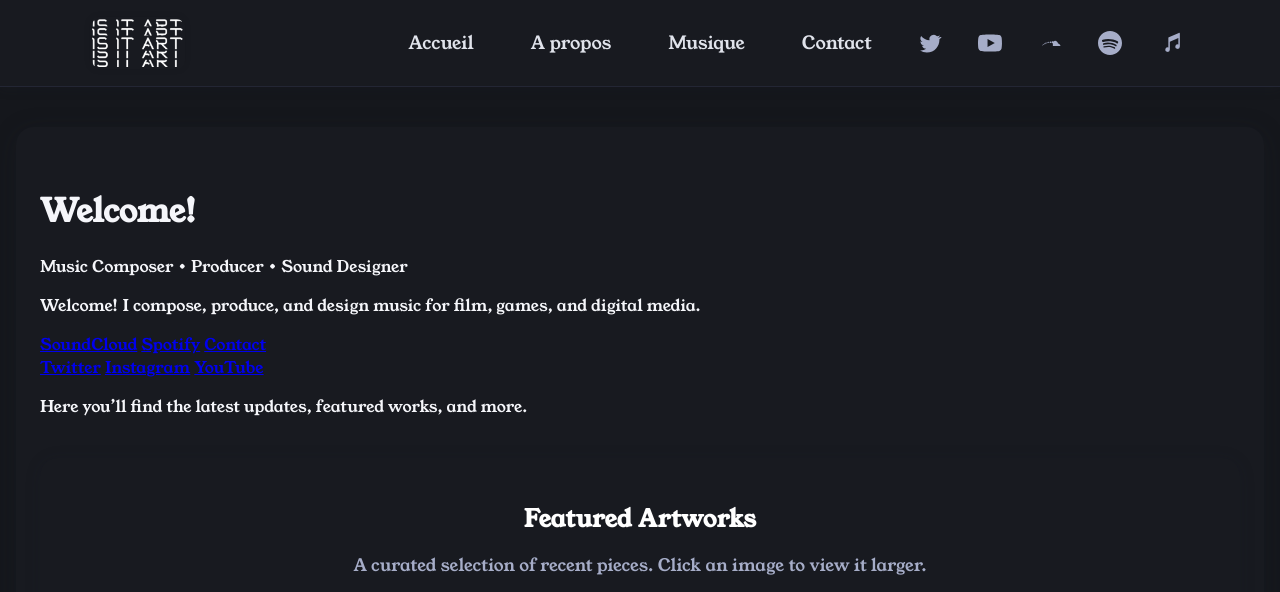
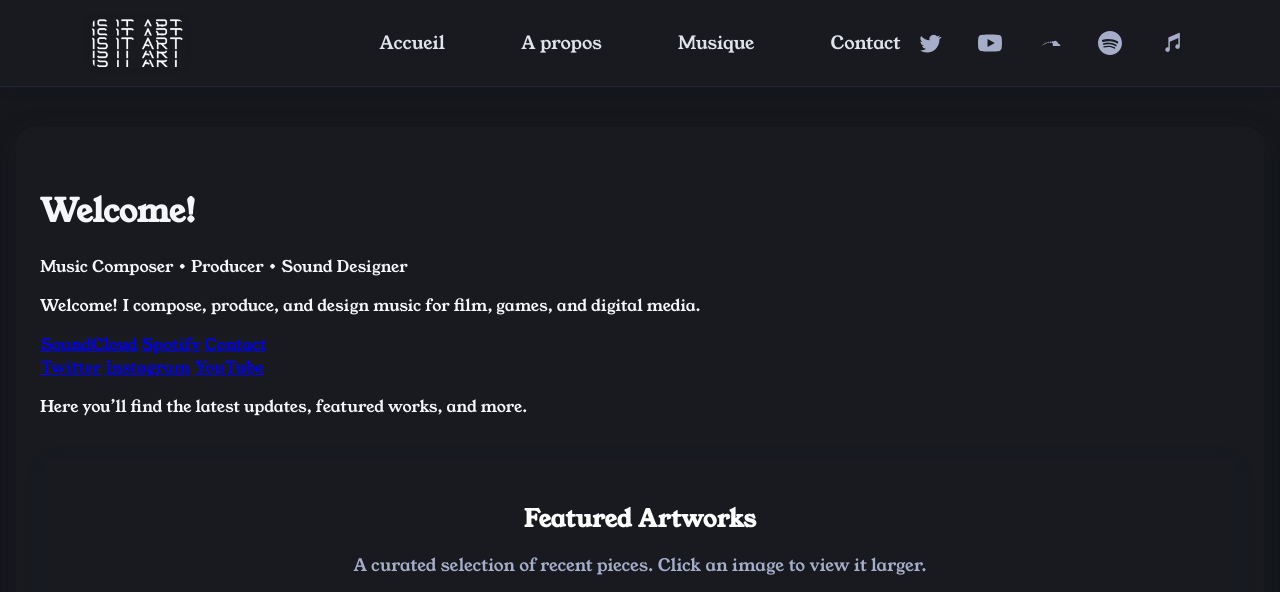
Before and after one commit to 0xnebru/0xnebru.github.io, a Jekyll site: the page built from index.md, in a window 1280 px wide and 1269 px high. Shown: the top 592 px of the window. Built offline with Jekyll 4.4.1, drawn with Linux system fonts in a browser that asks for light colours; grey boxes are pictures that could not be loaded.

Commit message:
Update style.css

```diff
--- a/assets/style.css
+++ b/assets/style.css
@@ -63,7 +63,7 @@ body {
   transform: translate(-50%, -50%);
   display: flex;
   justify-content: center;
-  gap: 1.3rem;
+  gap: 2.5rem;
 }
 .header-nav a {
   color: #e0e3eb;
```
